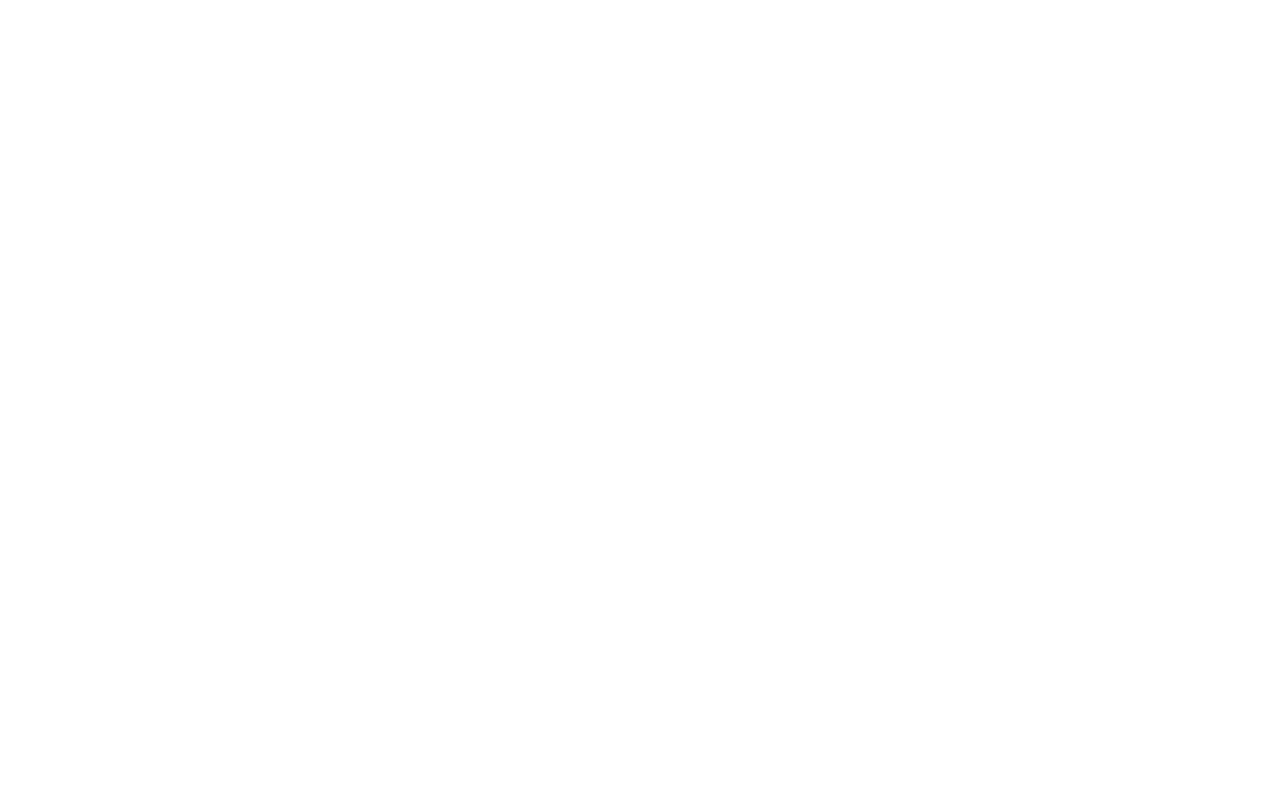
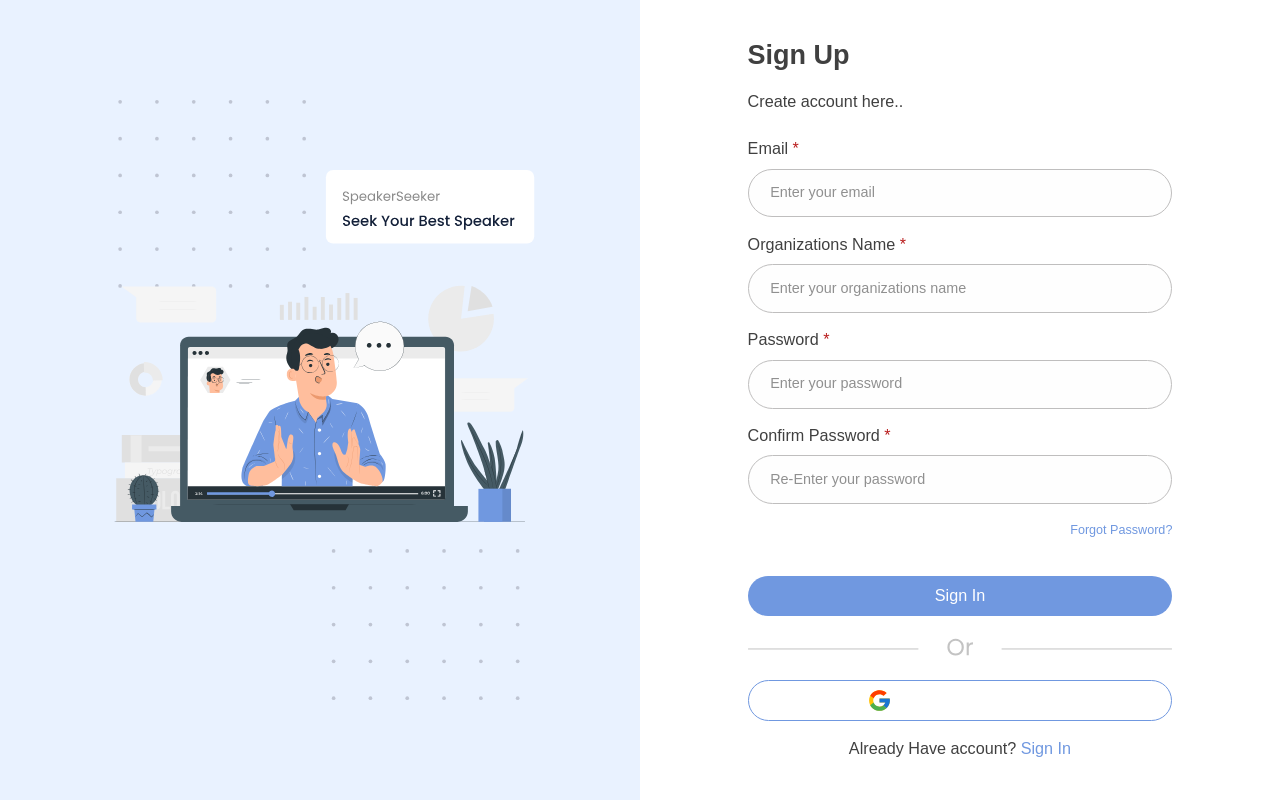
Before and after one commit to kobulwidodo/speakerseeker-frontend, a React (Create React App) app: page /register in a window 1280 px wide. Before the commit this address had no page. Built offline with nearby package versions, Linux system fonts and the light colour scheme.

Commit message:
feat: add register page

```diff
--- /dev/null
+++ b/src/pages/Register/index.jsx
@@ -0,0 +1,83 @@
+import React from "react";
+import { Link } from "react-router-dom";
+import image from "../../assets/images/pic_signin.svg";
+import google from "../../assets/images/logo_google.svg";
+import or from "../../assets/images/or.svg";
+import Input from "../../component/Input";
+import Button from "../../component/Button";
+
+const Register = () => {
+  return (
+    <>
+      <div className="grid grid-cols-1 sm:grid-cols-2 sm:mt-0 mt-14">
+        <div className="bg-[#E9F2FF] min-h-screen p-30 hidden sm:block">
+          <img
+            src={image}
+            className="w-full h-screen scale-75"
+            alt=""
+            srcSet=""
+          />
+        </div>
+        <div className="max-w-lg m-auto px-5 py-5 w-full">
+          <div className="">
+            <h1 className="text-[#404040] font-semibold text-3xl">Sign Up</h1>
+            <p className="text-[#404040] font-normal text-lg mt-5">
+              Create account here..
+            </p>
+            <form className="mt-6 mb-4">
+              <Input
+                label="Email"
+                name="email"
+                type="email"
+                placeholder="Enter your email"
+                isRequired={true}
+              />
+              <Input
+                label="Organizations Name"
+                name="email"
+                type="email"
+                placeholder="Enter your organizations name"
+                isRequired={true}
+              />
+              <Input
+                label="Password"
+                name="password"
+                type="password"
+                placeholder="Enter your password"
+                isRequired={true}
+              />
+              <Input
+                label="Confirm Password"
+                name="password"
+                type="password"
+                placeholder="Re-Enter your password"
+                isRequired={true}
+              />
+              <div className="text-right mb-10">
+                <Link to="#" className="font-normal text-sm text-[#7098E0]">
+                  Forgot Password?
+                </Link>
+              </div>
+              <Button label="Sign In" className="w-full" />
+            </form>
+            <img src={or} className="w-full mb-4" alt="" />
+            <Button
+              label="Sign Up With Google"
+              type="light"
+              icon={google}
+              className="w-full"
+            />
+            <div className="text-center mt-4 font-normal text-lg text-[#404040]">
+              Already Have account?{" "}
+              <Link to="/login" className="text-[#7098E0]">
+                Sign In
+              </Link>
+            </div>
+          </div>
+        </div>
+      </div>
+    </>
+  );
+};
+
+export default Register;
--- a/src/routers/index.jsx
+++ b/src/routers/index.jsx
@@ -1,6 +1,7 @@
 import React, { useEffect } from "react";
 import { BrowserRouter, Route, Routes, useLocation } from "react-router-dom";
 import Login from "../pages/Login";
+import Register from "../pages/Register";
 
 const ScrollToTop = () => {
   const { pathname } = useLocation();
@@ -17,7 +18,8 @@
     <BrowserRouter>
       <ScrollToTop />
       <Routes>
-        <Route path="/" element={<Login />} />
+        <Route path="/login" element={<Login />} />
+        <Route path="/register" element={<Register />} />
       </Routes>
     </BrowserRouter>
   );
```
